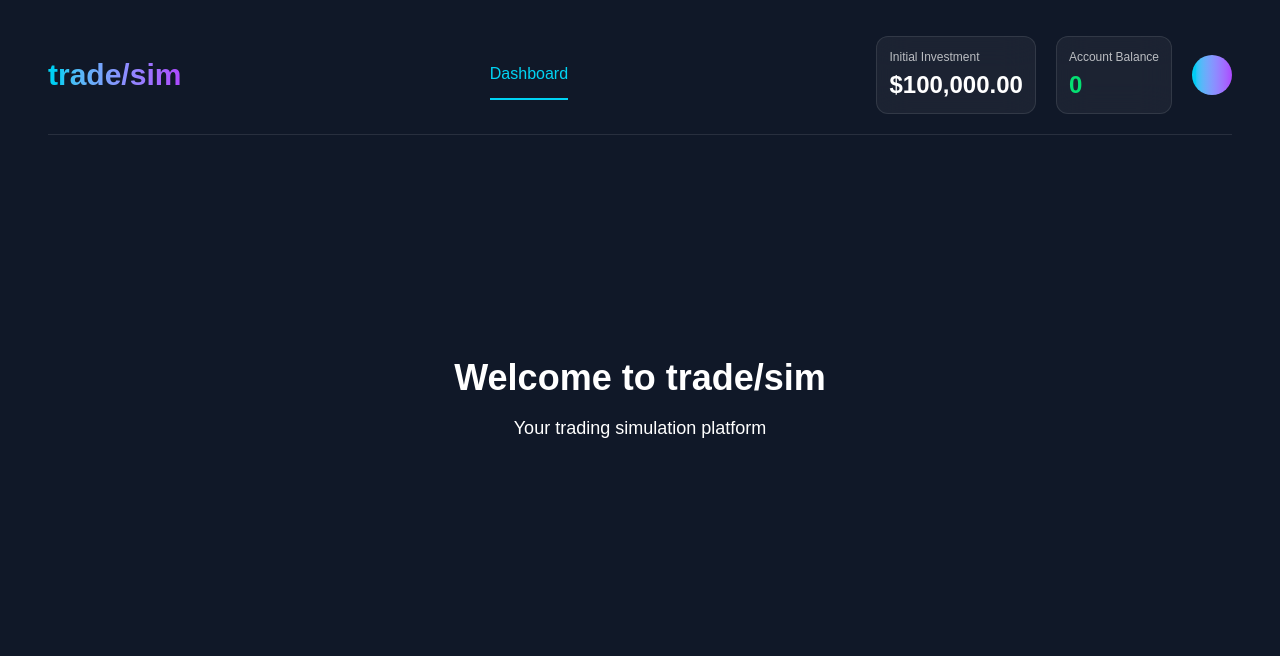
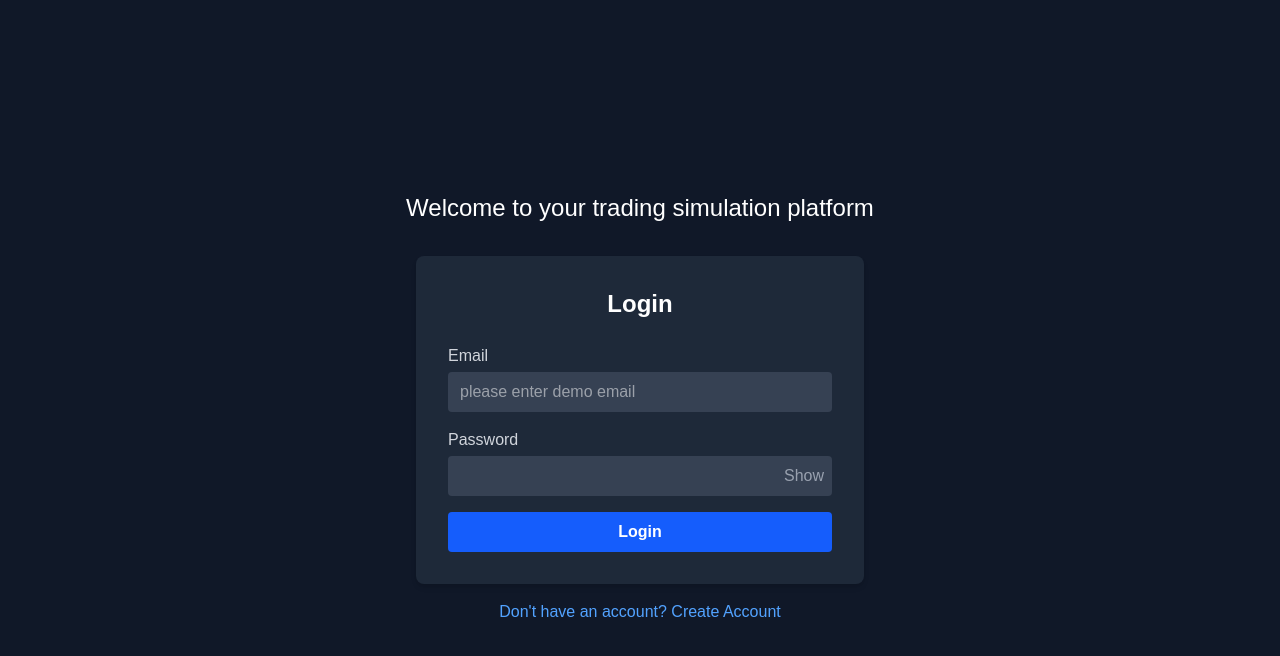
Before and after one commit to ashutoshDhopte/trading_platform_frontend, a Next.js app: page / in a window 1280 px wide. Shown: the top 656 px of the page. Built offline with nearby package versions, Linux system fonts and the light colour scheme; no server answers.

Commit message:
login and signup

```diff
--- a/src/app/dashboard/page.tsx
+++ b/src/app/(main)/dashboard/page.tsx
@@ -5,6 +5,7 @@ import { Holding, Stock } from '@/type/model';
 import { useState, useEffect } from 'react';
 import { useSearchParams } from 'next/navigation';
 import { formatCurrency } from '@/lib/util';
+import { useUser } from '@/components/UserContext';
 
 const TradingDashboard = () => {
 
@@ -14,6 +15,7 @@ const TradingDashboard = () => {
 
     const userId = Number(useSearchParams().get('userId'));
 
+    const {user, setUser} = useUser();
     const [stocks, setStocks] = useState<Stock[]>([]);
     const [holdings, setHoldings] = useState<Holding[]>([]);
     const [portfolioValue, setPortfolioValue] = useState(0.00);
@@ -148,7 +150,8 @@ const TradingDashboard = () => {
 
   useEffect(() => {
     const getData = async () => {
-      const data = await getDashboardData(1);
+
+      const data = await getDashboardData(userId);
       if(data == null){
         console.error('Failed to fetch dashboard data');
         return;
@@ -159,6 +162,7 @@ const TradingDashboard = () => {
       setTotalPnL(data.TotalPnLDollars || 0);
       setTotalPnLPercent(data.TotalReturnPercent || 0);
       setTotalHoldingValue(data.TotalHoldingValueDollars || 0);
+      setUser(data.User == null ? null : data.User);
     };
 
     getData();
--- a/src/app/layout.tsx
+++ b/src/app/layout.tsx
@@ -1,7 +1,6 @@
 import type { Metadata } from "next";
 import { Geist, Geist_Mono } from "next/font/google";
 import "./globals.css";
-import Navbar from "@/components/Navbar";
 
 const geistSans = Geist({
   variable: "--font-geist-sans",
@@ -22,7 +21,6 @@ export default function RootLayout({ children }: { children: React.ReactNode })
   return (
     <html lang="en">
       <body className={`${geistSans.variable} ${geistMono.variable} antialiased`}>
-        <Navbar />
         <main>
           {children}
         </main>
--- a/src/app/page.tsx
+++ b/src/app/page.tsx
@@ -1,14 +1,156 @@
+'use client'
+
+import { createAccount, login } from "@/lib/api";
+import { useRouter } from "next/navigation";
+import React, {useState } from "react";
 
 
 export default function Home() {
 
+  const router = useRouter();
+  const [isLogin, setIsLogin] = useState(true);
+  const [showPassword, setShowPassword] = useState(false);
+  const [showVerifyPassword, setShowVerifyPassword] = useState(false);
+  const [form, setForm] = useState({
+    email: "",
+    password: "",
+    verifyPassword: "",
+  });
+
+  const handleChange = (e: React.ChangeEvent<HTMLInputElement>) => {
+    setForm({ ...form, [e.target.name]: e.target.value });
+  };
+
+  const toggleForm = () => {
+    setIsLogin((prev) => !prev);
+    setForm({ email: "", password: "", verifyPassword: "" });
+    setShowPassword(false);
+    setShowVerifyPassword(false);
+  };
+
+  const handleSubmit = (e: React.FormEvent) => {
+    e.preventDefault();
+    // handle login or create account logic here
+    let userId = 0;
+
+    if(isLogin){
+
+      login(form.email, form.password).then((data) => {
+
+        if(data.Success){
+          userId = data.Data as number;
+          // After login success:
+          router.push(`/dashboard?userId=${userId}`);
+        }else{
+          console.error("Login failed: " + data.ErrorMessage);
+        }
+
+      }).catch((error) => {
+        console.error("Login failed with error: ", error);
+      });
+
+    }else{
+
+      createAccount(form.email, form.password, form.verifyPassword).then((data) => {
+
+        if(data.Success){
+          userId = data.Data as number;
+          // After login success:
+          router.push(`/dashboard?userId=${userId}`);
+        }else{
+          console.error("Signup failed: " + data.ErrorMessage);
+        }
+
+      }).catch((error) => {
+        console.error("Signup failed with error: ", error);
+      });
+    }
+  };
+
   return (
     //redirect to /dashboard if user is logged in
-    <div className="bg-gray-900 text-white min-h-screen">
-      <div className="flex flex-col items-center justify-center h-screen">
-        <h1 className="text-4xl font-bold">Welcome to trade/sim</h1>
-        <p className="text-lg mt-4">Your trading simulation platform</p>
-      </div>
+    <div className="bg-gray-900 text-white min-h-screen flex flex-col justify-center items-center h-screen">
+      <p className="text-2xl mt-4">Welcome to your trading simulation platform</p>
+      <form
+        onSubmit={handleSubmit}
+        className="bg-gray-800 rounded-lg shadow-md p-8 w-full max-w-md mt-8"
+      >
+        <h2 className="text-2xl font-semibold mb-6 text-center">
+          {isLogin ? "Login" : "Create Account"}
+        </h2>
+        <div className="mb-4">
+          <label className="block mb-1 text-gray-300" htmlFor="email">Email</label>
+          <input
+            className="w-full px-3 py-2 rounded bg-gray-700 text-white focus:outline-none focus:ring-2 focus:ring-blue-500"
+            type="email"
+            id="email"
+            name="email"
+            value={form.email}
+            onChange={handleChange}
+            required
+            autoComplete={isLogin ? "username" : "new-email"}
+            placeholder="please enter demo email"
+          />
+        </div>
+        <div className="mb-4 relative">
+          <label className="block mb-1 text-gray-300" htmlFor="password">Password</label>
+          <input
+            className="w-full px-3 py-2 rounded bg-gray-700 text-white focus:outline-none focus:ring-2 focus:ring-blue-500"
+            type={showPassword ? "text" : "password"}
+            id="password"
+            name="password"
+            value={form.password}
+            onChange={handleChange}
+            required
+            autoComplete={isLogin ? "current-password" : "new-password"}
+          />
+          <button
+            type="button"
+            className="absolute right-2 top-9 text-gray-400 hover:text-gray-200"
+            onClick={() => setShowPassword((prev) => !prev)}
+            tabIndex={-1}
+          >
+            {showPassword ? "Hide" : "Show"}
+          </button>
+        </div>
+        {!isLogin && (
+          <div className="mb-4 relative">
+            <label className="block mb-1 text-gray-300" htmlFor="verifyPassword">Verify Password</label>
+            <input
+              className="w-full px-3 py-2 rounded bg-gray-700 text-white focus:outline-none focus:ring-2 focus:ring-blue-500"
+              type={showVerifyPassword ? "text" : "password"}
+              id="verifyPassword"
+              name="verifyPassword"
+              value={form.verifyPassword}
+              onChange={handleChange}
+              required
+              autoComplete="new-password"
+            />
+            <button
+              type="button"
+              className="absolute right-2 top-9 text-gray-400 hover:text-gray-200"
+              onClick={() => setShowVerifyPassword((prev) => !prev)}
+              tabIndex={-1}
+            >
+              {showVerifyPassword ? "Hide" : "Show"}
+            </button>
+          </div>
+        )}
+        <button
+          type="submit"
+          className="w-full bg-blue-600 hover:bg-blue-700 text-white font-semibold py-2 rounded transition-colors"
+        >
+          {isLogin ? "Login" : "Create Account"}
+        </button>
+      </form>
+      <button
+        onClick={toggleForm}
+        className="mt-4 text-blue-400 hover:underline"
+      >
+        {isLogin
+          ? "Don't have an account? Create Account"
+          : "Already have an account? Login"}
+      </button>
     </div>
   )
 }
--- a/src/components/Navbar.tsx
+++ b/src/components/Navbar.tsx
@@ -1,40 +1,30 @@
 'use client';
 
-import { getUser } from '@/lib/api';
 import { formatCurrency } from '@/lib/util';
-import { User } from '@/type/model';
 import Link from 'next/link';
 import { useState, useEffect } from 'react';
+import { useUser } from './UserContext';
+import { useRouter } from 'next/navigation';
 
 // Create a map for tab names and their corresponding paths outside the component
 const tabPaths = [
     { name: 'Dashboard', path: '/dashboard' },
-    // { name: 'Portfolio', path: '/portfolio' },
-    // { name: 'Markets', path: '/markets' },
-    // { name: 'Orders', path: '/orders' },
-    // { name: 'Profile', path: '/profile' }
+    // { name: 'Portfolio', path: '/' },
+    // { name: 'Markets', path: '/' },
+    // { name: 'Orders', path: '/' },
 ];
 
 const Navbar = () => {
 
+    const router = useRouter();
     const [activeTab, setActiveTab] = useState<string>();
-    const [user, setUser] = useState<User>();
+    const [showProfilePopup, setShowProfilePopup] = useState<boolean>(false);
+    const { user } = useUser();
 
     useEffect(() => {
         setActiveTab(tabPaths[0].name); // Set default tab only once
+    }, []);
 
-        const getData = async () => {
-            const data = await getUser('user@example.com', '12345');
-            if(data == null){
-                console.error('Failed to fetch user data');
-                return;
-            }
-            setUser(data == null ? new User(0, '', '', 0, '', '') : data);
-        };
-
-        getData();
-
-    }, []);
 
     return(
 
@@ -77,7 +67,43 @@ const Navbar = () => {
                         <div className="text-xs text-white/70 mb-1">Account Balance</div>
                         <div className="text-2xl font-bold text-green-400">{user != null ? formatCurrency(user.CashBalanceDollars) : 0.00}</div>
                     </div>
-                    <div className="w-10 h-10 bg-gradient-to-r from-cyan-400 to-purple-500 rounded-full"></div>
+                    <div className="relative">
+                        <button
+                            className="w-10 h-10 bg-gradient-to-r from-cyan-400 to-purple-500 rounded-full flex items-center justify-center focus:outline-none cursor-pointer"
+                            onClick={() => setShowProfilePopup((prev) => !prev)}
+                            aria-label="Open profile menu"
+                        >
+                            {/* Optionally, add a user icon here */}
+                        </button>
+                        {showProfilePopup && (
+                            <div className="absolute right-0 mt-2 w-48 bg-white rounded-lg shadow-lg py-2 z-50">
+                                <Link
+                                    href="/profile"
+                                    className="flex items-center px-4 py-2 text-gray-800 hover:bg-gray-100 cursor-pointer"
+                                    onClick={() => setShowProfilePopup(false)}
+                                >
+                                    <svg className="w-5 h-5 mr-2 text-cyan-500" fill="none" stroke="currentColor" strokeWidth="2" viewBox="0 0 24 24">
+                                        <path strokeLinecap="round" strokeLinejoin="round" d="M5.121 17.804A9 9 0 1112 21a9 9 0 01-6.879-3.196z" />
+                                        <path strokeLinecap="round" strokeLinejoin="round" d="M15 11a3 3 0 11-6 0 3 3 0 016 0z" />
+                                    </svg>
+                                    Profile
+                                </Link>
+                                <button
+                                    className="flex items-center w-full px-4 py-2 text-gray-800 hover:bg-gray-100 cursor-pointer"
+                                    onClick={() => {
+                                        setShowProfilePopup(false);
+                                        // Add logout logic here
+                                        router.push('/');
+                                    }}
+                                >
+                                    <svg className="w-5 h-5 mr-2 text-red-500" fill="none" stroke="currentColor" strokeWidth="2" viewBox="0 0 24 24">
+                                        <path strokeLinecap="round" strokeLinejoin="round" d="M17 16l4-4m0 0l-4-4m4 4H7m6 4v1a2 2 0 01-2 2H7a2 2 0 01-2-2V7a2 2 0 012-2h4a2 2 0 012 2v1" />
+                                    </svg>
+                                    Logout
+                                </button>
+                            </div>
+                        )}
+                    </div>
                 </div>
             </header>
         </nav>
--- /dev/null
+++ b/src/components/UserContext.tsx
@@ -0,0 +1,25 @@
+'use client';
+
+import { User } from "@/type/model";
+import { createContext, useContext, useState, ReactNode, Dispatch, SetStateAction } from "react";
+
+interface UserContextType {
+  user: User | null;
+  setUser: Dispatch<SetStateAction<User | null>>;
+}
+
+const UserContext = createContext<UserContextType>({
+  user: null,
+  setUser: () => {},
+});
+
+export function UserProvider({ children }: { children: ReactNode }) {
+  const [user, setUser] = useState<User | null>(null);
+  return (
+    <UserContext.Provider value={{ user, setUser }}>
+      {children}
+    </UserContext.Provider>
+  );
+}
+
+export const useUser = () => useContext(UserContext);
--- a/src/lib/util.ts
+++ b/src/lib/util.ts
@@ -5,3 +5,7 @@ export const formatCurrency = (amount: number) => {
         currency: 'USD'
     }).format(amount);
 };
+
+export function isNumeric(value: string): boolean {
+  return !isNaN(Number(value)) && value.trim() !== '';
+}
```
Also changed, not shown: src/app/(main)/layout.tsx (added, +15 -0 lines), src/lib/api.ts (+24 -0 lines).
